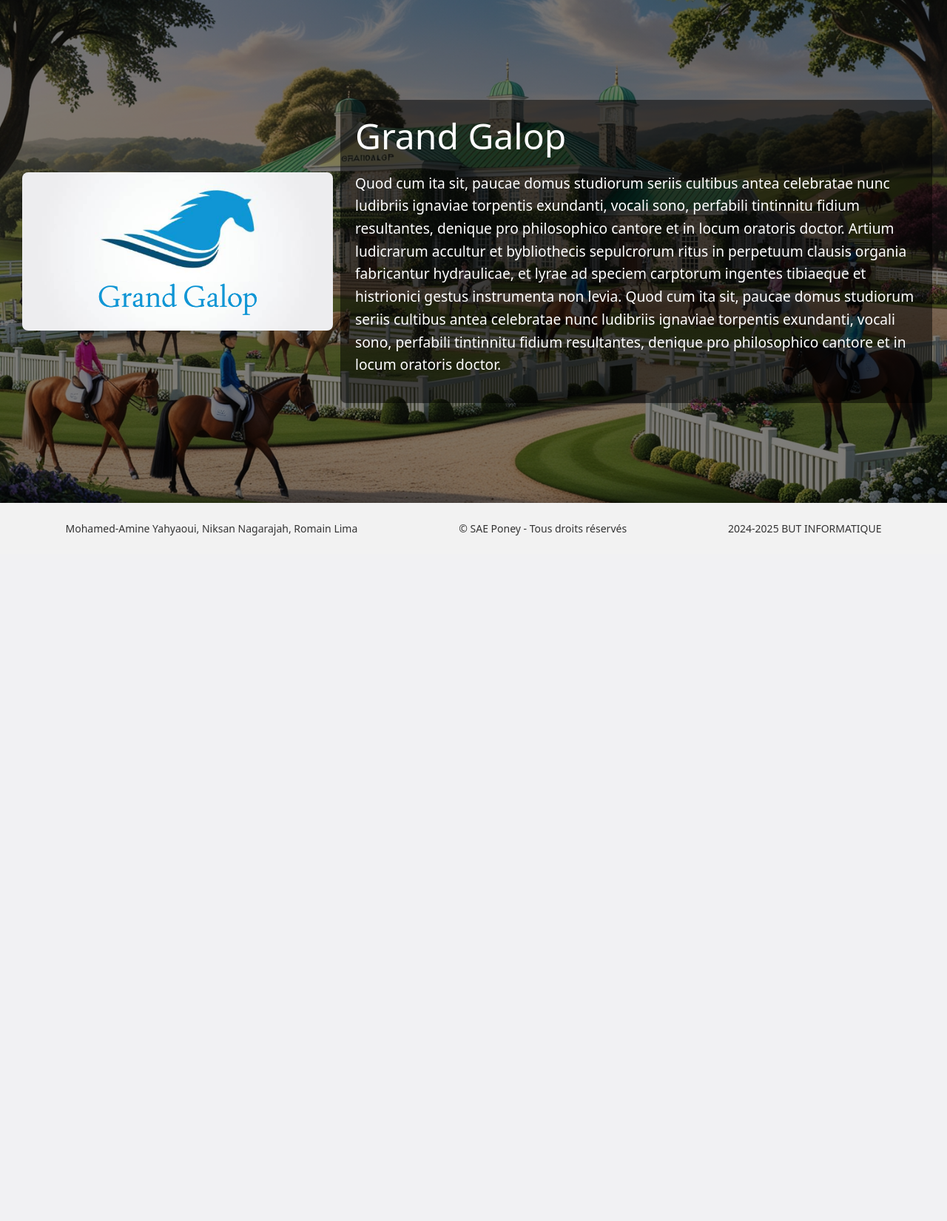
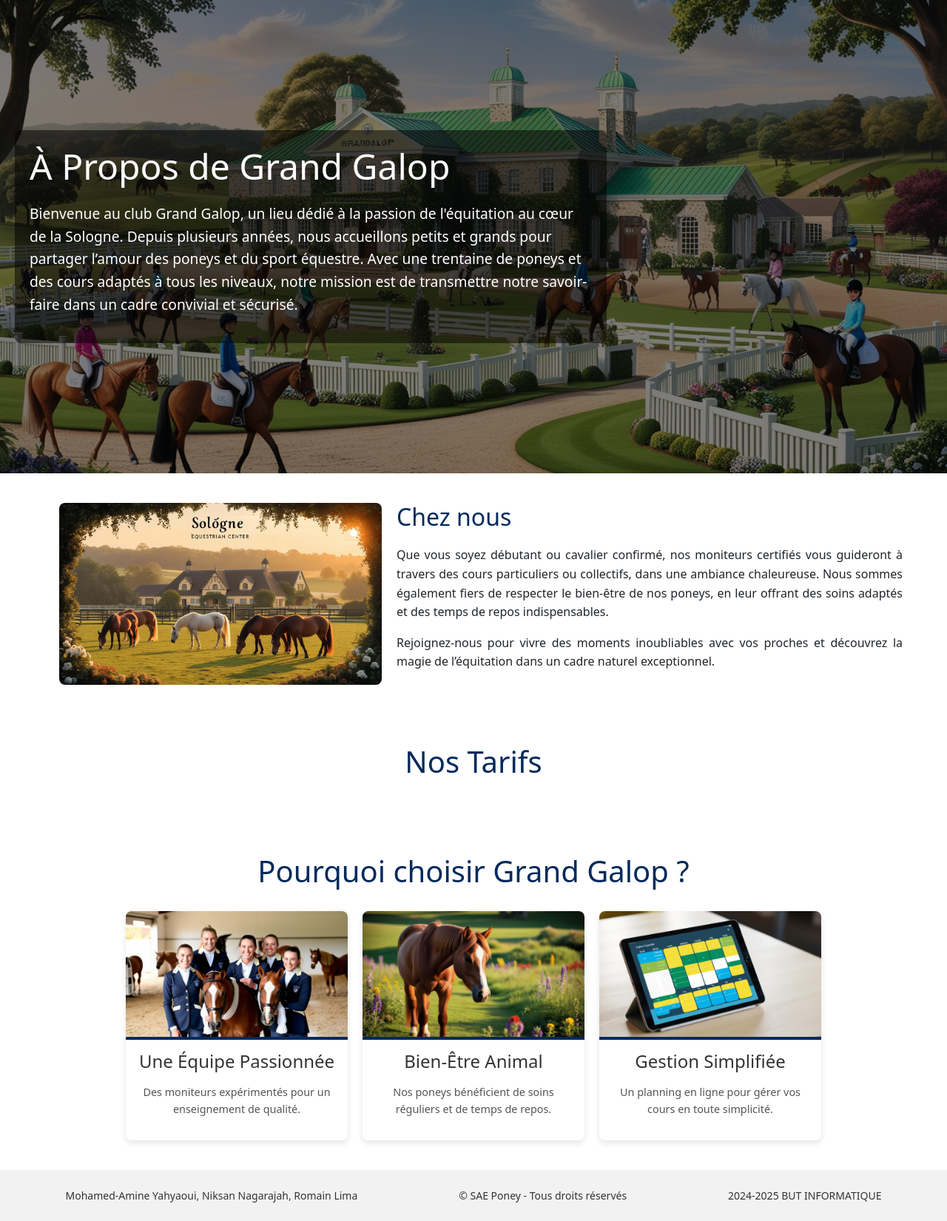
Before and after one commit to NiksanNagarajah/SAE_DevWeb, a Flask app: page /club in a window 1280 px wide. Shown: the part 66-1717 px from the top of the page at 74% size. Before the commit the page ends 790 px from the top, so only its background shows below. Run offline with Flask 3, Linux system fonts and the light colour scheme; data that the repository does not hold is empty.

Commit message:
Modification du content page d'accueil et club

```diff
--- a/app/models.py
+++ b/app/models.py
@@ -271,6 +271,17 @@ def getIdTarif(dateNaissance):
             return tarif.idT
     return 1
 
+def getTarifs():
+    cursor = mysql.connection.cursor()
+    cursor.execute("SELECT * FROM TARIF")
+    tarifs = cursor.fetchall()
+    cursor.close()
+
+    lesTarifs = []
+    for tarif in tarifs:
+        lesTarifs.append(Tarif(tarif[0], tarif[1], tarif[2], tarif[3], tarif[4]))
+    return lesTarifs
+
 class Poney():
     def __init__(self, poneyID, nomP, age, poidsSupportableMax):
         self.poneyID = poneyID
--- a/app/static/club.css
+++ b/app/static/club.css
@@ -25,7 +25,7 @@
     display: flex;
     align-items: center;
     justify-content: flex-start;
-    height: 85vh;
+    height: 80vh;
     width: 100%;
     position: relative;
     background-image: linear-gradient(rgba(0, 0, 0, 0.5), rgba(0, 0, 0, 0.5)), url('images/Image_du_club.jpg');
@@ -55,8 +55,153 @@
     line-height: 1.6;
 }
 
+.about-banner img {
+    width: 100%;
+    height: auto;
+    border-radius: 8px;
+    /* margin-bottom: 10px; */
+}
+
+.about-banner {
+    margin: auto 20px;
+    max-width: 1200px;
+    /* text-align: center; */
+    /* background: #fff;
+    padding: 20px;
+    border-radius: 8px;
+    box-shadow: 0 4px 8px rgba(0, 0, 0, 0.1); */
+}
+
+.about-content {
+    display: flex;
+    margin: 20px auto;
+    max-width: 1200px;
+    text-align: justify;
+    line-height: 1.6;
+    font-size: 1rem;
+    background: #fff;
+    padding: 20px;
+    border-radius: 8px;
+    /* box-shadow: 0 4px 8px rgba(0, 0, 0, 0.1); */
+}
+
+.about-content h1 {
+    font-size: 2rem;
+    color: #002a5c;
+    margin-bottom: 20px;
+}
+
+.club-features {
+    margin: 40px auto;
+    max-width: 1200px;
+    text-align: center;
+}
+
+.club-features h2 {
+    font-size: 2.5rem;
+    color: #002a5c;
+    margin-bottom: 30px;
+}
+
+.features {
+    display: flex;
+    flex-wrap: wrap;
+    gap: 20px;
+    justify-content: center;
+}
+
+.feature-item {
+    background: #fff;
+    border-radius: 8px;
+    box-shadow: 0 4px 8px rgba(0, 0, 0, 0.1);
+    overflow: hidden;
+    max-width: 300px;
+    text-align: center;
+}
+
+.feature-item img {
+    width: 100%;
+    height: auto;
+    border-bottom: 4px solid #002a5c;
+}
+
+.feature-item h3 {
+    font-size: 1.5rem;
+    color: #333;
+    margin: 15px 0;
+}
+
+.feature-item p {
+    font-size: 0.9rem;
+    line-height: 1.6;
+    padding: 0 15px 15px;
+    color: #555;
+}
+
 @media (max-width: 650px) {
     .column {
         flex: 100%;
     }
+
+    .features {
+        flex-direction: column;
+    }
+
+    .feature-item {
+        max-width: 100%;
+    }
 }
+
+
+.tarif {
+    padding: 40px 20px;
+    text-align: center;
+    margin: auto;
+    max-width: max-content;
+    border-radius: 8px;
+}
+
+.tarif-title {
+    font-size: 2.5rem;
+    color: #002a5c;
+    margin-bottom: 20px;
+}
+
+.tarif-container {
+    display: flex;
+    flex-wrap: wrap;
+    justify-content: center;
+    gap: 20px;
+}
+
+.tarif-item {
+    background: #fff;
+    border-radius: 8px;
+    box-shadow: 0 4px 8px rgba(0, 0, 0, 0.1);
+    padding: 20px;
+    width: 300px;
+    text-align: left;
+    transition: transform 0.3s ease;
+}
+
+.tarif-item:hover {
+    transform: translateY(-5px);
+}
+
+.tarif-description {
+    font-size: 1.5rem;
+    color: #333;
+    margin-bottom: 10px;
+}
+
+.tarif-age {
+    font-size: 1rem;
+    color: #555;
+    margin-bottom: 10px;
+}
+
+.tarif-price {
+    font-size: 1.2rem;
+    font-weight: bold;
+    color: #002a5c;
+}
--- a/app/static/home.css
+++ b/app/static/home.css
@@ -27,7 +27,7 @@
 }
 
 .column p {
-    font-size: 0.9em;
+    font-size: 1.1em;
     line-height: 1.6;
 }
 
--- a/app/templates/base.html
+++ b/app/templates/base.html
@@ -68,7 +68,7 @@
                                 <a class="nav-link" href="{{ url_for('profil') }}">Profil</a>
                             </li>
                             <li class="nav-item">
-                                <a href="{{ url_for('logout') }}" class="btn-login">Se déconnecter</a>
+                                <a href="{{ url_for('logout') }}" onclick="return confirm('Êtes-vous sûr de vouloir vous déconnecter ?');" class="btn-login">Se déconnecter</a>
                             </li>
                         </ul>
                     {% else %}
--- a/app/templates/club.html
+++ b/app/templates/club.html
@@ -9,13 +9,63 @@
 {% block content %}
 
 <section class="presentation">
-    <div class="column">
-        <img src="{{ url_for('static', filename='images/logo.png' )}}" alt="Logo du club">
+    <div class="presentation-content">
+        <h1 class="presentation-title">À Propos de Grand Galop</h1>
+        <p>
+            Bienvenue au club Grand Galop, un lieu dédié à la passion de l'équitation au cœur de la Sologne. Depuis plusieurs années, nous accueillons petits et grands pour partager l’amour des poneys et du sport équestre.
+            Avec une trentaine de poneys et des cours adaptés à tous les niveaux, notre mission est de transmettre notre savoir-faire dans un cadre convivial et sécurisé.
+        </p>
     </div>
-    <div class="presentation-content">
-        <h1 class="presentation-title">Grand Galop</h1>
-        <p>Quod cum ita sit, paucae domus studiorum seriis cultibus antea celebratae nunc ludibriis ignaviae torpentis exundanti, vocali sono, perfabili tintinnitu fidium resultantes, denique pro philosophico cantore et in locum oratoris doctor. Artium ludicrarum accultur et bybliothecis sepulcrorum ritus in perpetuum clausis organia fabricantur hydraulicae, et lyrae ad speciem carptorum ingentes tibiaeque et histrionici gestus instrumenta non levia. Quod cum ita sit, paucae domus studiorum seriis cultibus antea celebratae nunc ludibriis ignaviae torpentis exundanti, vocali sono, perfabili tintinnitu fidium resultantes, denique pro philosophico cantore et in locum oratoris doctor.</p>
+</section>
+
+<section class="about">
+    <div class="about-content">
+        <div class="about-banner">
+            <img src="{{ url_for('static', filename='images/banner_club.jpg') }}" alt="Bannière du club">
+        </div>
+        <div>
+            <h1 class="about-title">Chez nous</h1>
+            <p>
+                Que vous soyez débutant ou cavalier confirmé, nos moniteurs certifiés vous guideront à travers des cours particuliers ou collectifs, dans une ambiance chaleureuse. Nous sommes également fiers de respecter le bien-être de nos poneys, en leur offrant des soins adaptés et des temps de repos indispensables.
+            </p>
+            <p>
+                Rejoignez-nous pour vivre des moments inoubliables avec vos proches et découvrez la magie de l’équitation dans un cadre naturel exceptionnel.
+            </p>
+        </div>
     </div>
+</section>
 
+<section class="tarif">
+    <h2 class="tarif-title">Nos Tarifs</h2>
+    <div class="tarif-container">
+        {% for tarif in tarifs %}
+        <div class="tarif-item">
+            <h3 class="tarif-description">{{ tarif.description }}</h3>
+            <p class="tarif-age">Âge : {{ tarif.ageMin }} - {{ tarif.ageMax }} ans</p>
+            <p class="tarif-price">Prix : {{ tarif.prix }} €</p>
+        </div>
+        {% endfor %}
+    </div>
+</section>
+
+<section class="club-features">
+    <h2>Pourquoi choisir Grand Galop ?</h2>
+    <div class="features">
+        <div class="feature-item">
+            <img src="{{ url_for('static', filename='images/equipe.jpg') }}" alt="Notre équipe">
+            <h3>Une Équipe Passionnée</h3>
+            <p>Des moniteurs expérimentés pour un enseignement de qualité.</p>
+        </div>
+        <div class="feature-item">
+            <img src="{{ url_for('static', filename='images/poney_bienetre.jpg') }}" alt="Poney en liberté">
+            <h3>Bien-Être Animal</h3>
+            <p>Nos poneys bénéficient de soins réguliers et de temps de repos.</p>
+        </div>
+        <div class="feature-item">
+            <img src="{{ url_for('static', filename='images/planning.jpg') }}" alt="Planning">
+            <h3>Gestion Simplifiée</h3>
+            <p>Un planning en ligne pour gérer vos cours en toute simplicité.</p>
+        </div>
+    </div>
 </section>
 {% endblock %}
--- a/app/views.py
+++ b/app/views.py
@@ -122,7 +122,8 @@ def calendrier():
 
 @app.route('/club')
 def club():
-    return render_template('club.html')
+    print(getTarifs())
+    return render_template('club.html', tarifs=getTarifs())
 
 @app.route('/profil')
 @login_required
```
Also changed, not shown: app/templates/home.html (+7 -7 lines), app/static/images/banner_club.jpg (added), app/static/images/equipe.jpg (added), app/static/images/planning.jpg (added), app/static/images/poney_bienetre.jpg (added).
